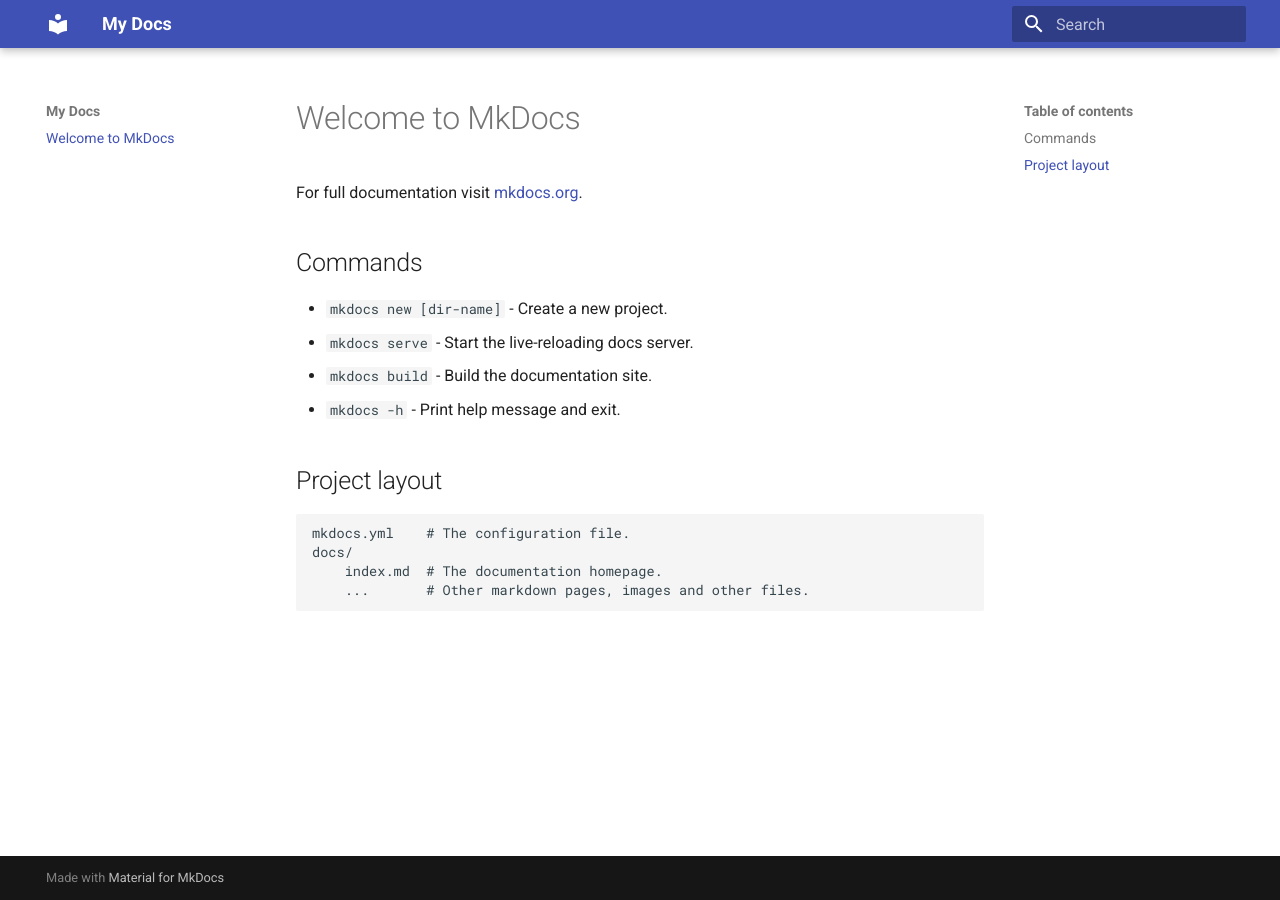
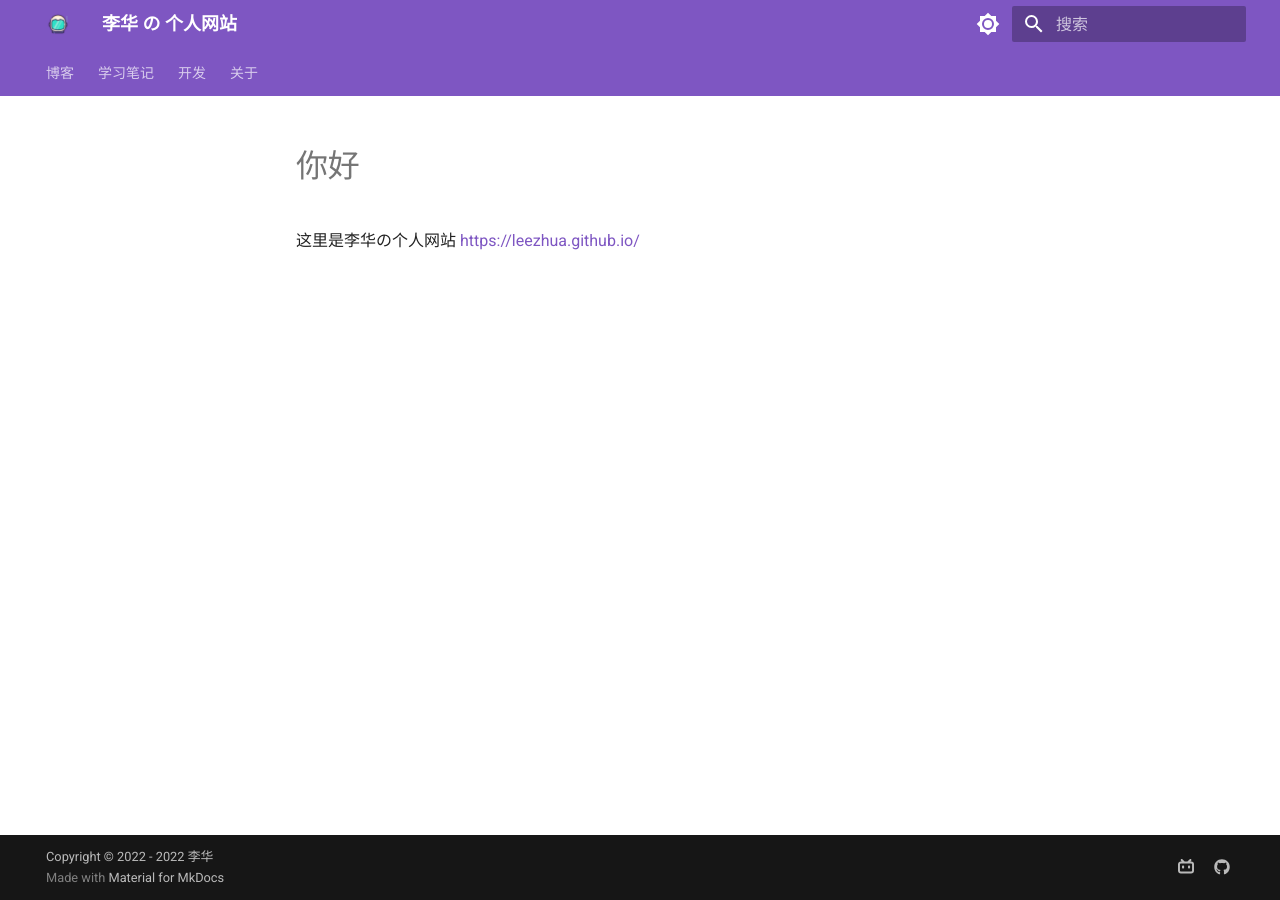
Before and after one commit to LeezHua/LeezHua.github.io, an MkDocs documentation site: the page built from docs/index.md, in a window 1280 px wide. Built offline with MkDocs 1.6.1 and Material for MkDocs 9.7.7, drawn with Linux system fonts in a browser that asks for light colours.

Commit message:
setup framework

```diff
--- a/docs/index.md
+++ b/docs/index.md
@@ -1,17 +1,3 @@
-# Welcome to MkDocs
+# 你好
 
-For full documentation visit [mkdocs.org](https://www.mkdocs.org).
-
-## Commands
-
-* `mkdocs new [dir-name]` - Create a new project.
-* `mkdocs serve` - Start the live-reloading docs server.
-* `mkdocs build` - Build the documentation site.
-* `mkdocs -h` - Print help message and exit.
-
-## Project layout
-
-    mkdocs.yml    # The configuration file.
-    docs/
-        index.md  # The documentation homepage.
-        ...       # Other markdown pages, images and other files.
+这里是李华の个人网站 [https://leezhua.github.io/](https://leezhua.github.io/)
--- a/mkdocs.yml
+++ b/mkdocs.yml
@@ -1,3 +1,109 @@
-site_name: My Docs
+# [Info]
+site_name: 李华 の 个人网站
+site_url: https://LeezHua.github.io
+site_autor: 李华
+site_description: 李华的个人网站
+
+# [Navigation]
+nav:
+  - 博客:
+    - BLOG/index.md
+  - 学习笔记:
+    - NOTES/index.md
+  - 开发:
+    - DEV/index.md
+  - 关于:
+    - ABOUT/index.md
+
+# [Ui]
 theme:
   name: material
+  logo: 'images/logo.png'
+  favicon: 'images/favicon.png'
+  language: zh
+
+  palette:
+      # 亮色
+    - media: "(prefers-color-scheme: light)"
+      primary: deep purple
+      accent: teal
+      scheme: default
+      toggle:
+        icon: material/brightness-7
+        name: Switch to dark mode
+
+      # 自动调节
+    - media: "(prefers-color-scheme)"
+      primary: deep purple
+      accent: teal
+      toggle:
+        icon: material/brightness-auto
+        name: Switch to light mode
+
+      # 暗色
+    - media: "(prefers-color-scheme: dark)"
+      primary: blue grey
+      accent: teal
+      scheme: slate
+      toggle:
+        icon: material/brightness-4
+        name: Switch to system preference
+
+  features:
+    - navigation.instant
+    - navigation.tracking
+    - navigation.tabs
+      # 向下滚动时固定 tabs
+    # - navigation.tabs.sticky
+    - navigation.expand
+    - navigation.indexes
+      # 只渲染可见的 HTML
+    # - navigation.prune
+    - navigation.top
+      # 搜索出的文章关键词加入高亮
+    - search.highlight
+
+  plugins:
+    - social
+    - search:
+      jieba_dict: dict.txt
+
+extra_javascript:
+  - javascripts/shortcuts.js
+
+extra:
+  social:
+    - icon: fontawesome/brands/bilibili
+      link: https://space.bilibili.com/497802803
+      name: Bilibili | 你好我叫李华
+    - icon: fontawesome/brands/github
+      link: https://github.com/LeezHua
+      name: Github | LeezHua
+
+copyright: Copyright &copy; 2022 - 2022 李华
+
+
+markdown_extensions:
+  - admonition
+  - codehilite:
+      guess_lang: false
+      linenums: false
+  - toc:
+      permalink: true
+  - footnotes
+  - meta
+  - def_list
+  - pymdownx.arithmatex
+  - pymdownx.betterem:
+      smart_enable: all
+  - pymdownx.caret
+  - pymdownx.critic
+  - pymdownx.details
+  - pymdownx.emoji
+  - pymdownx.inlinehilite
+  - pymdownx.magiclink
+  - pymdownx.mark
+  - pymdownx.smartsymbols
+  - pymdownx.superfences
+  - pymdownx.tasklist
+  - pymdownx.tilde
```
Also changed, not shown: docs/ABOUT/index.md (added, +1 -0 lines), docs/BLOG/index.md (added, +1 -0 lines), docs/DEV/index.md (added, +1 -0 lines), docs/NOTES/index.md (added, +1 -0 lines), docs/images/favicon.png (added), docs/images/logo.png (added).
